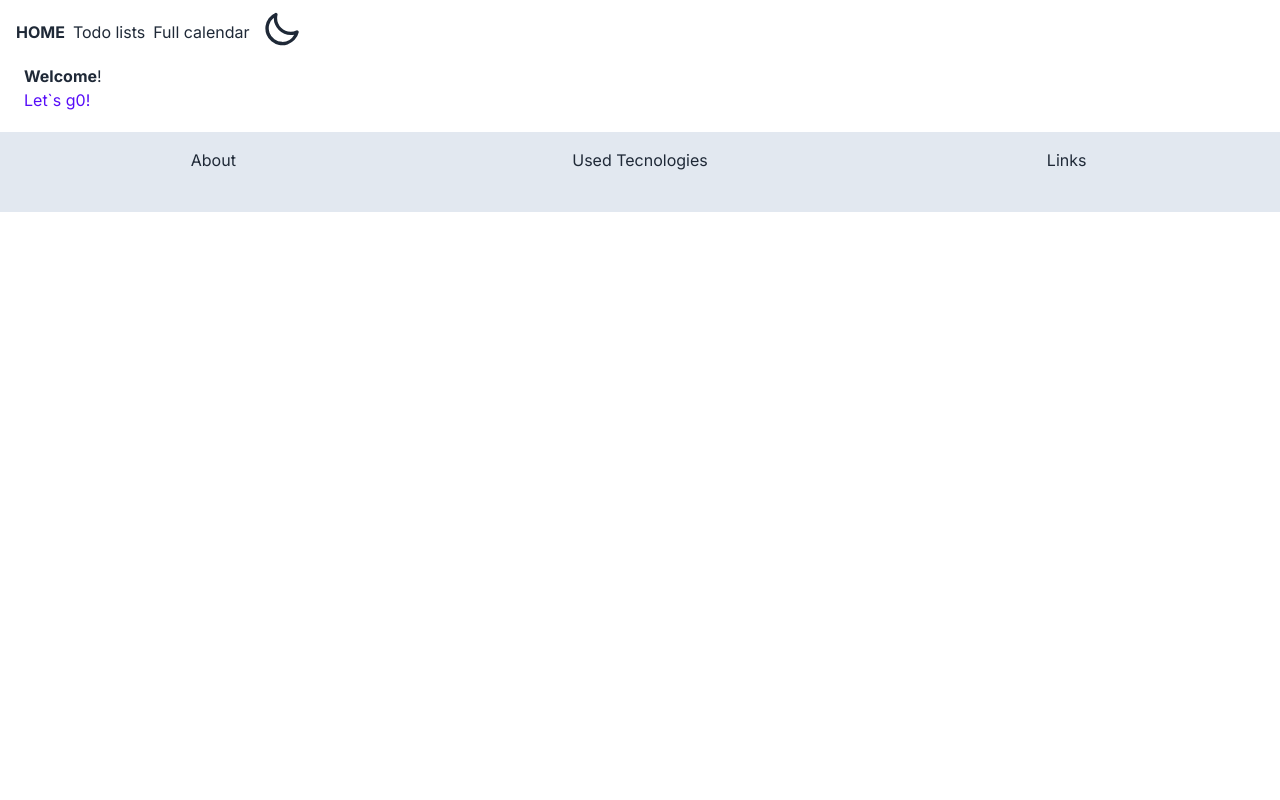
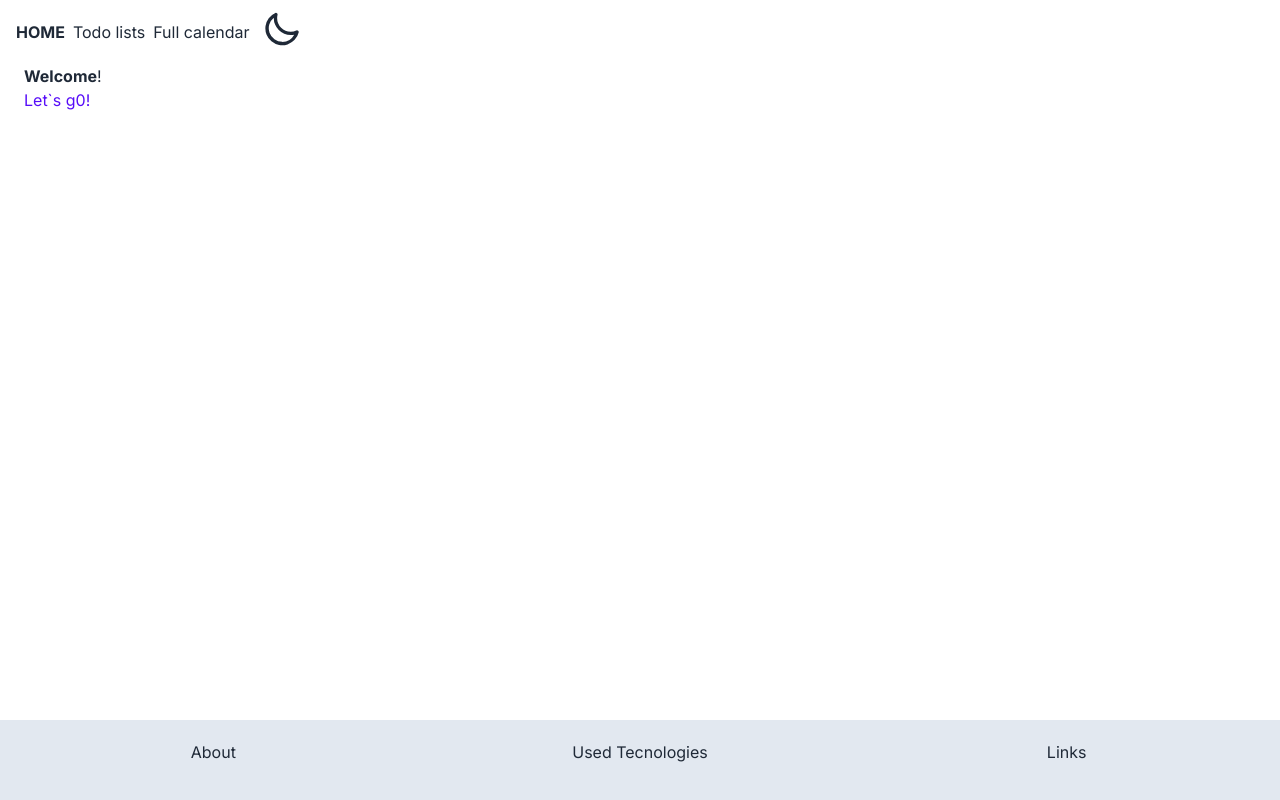
Before and after one commit to BertoPolo/week-plannerTS, a Next.js app: page / in a window 1280 px wide. Built offline with nearby package versions, Linux system fonts and the light colour scheme.

Commit message:
fixing footer to the bottom

```diff
--- a/components/Footer.tsx
+++ b/components/Footer.tsx
@@ -2,11 +2,13 @@ import React from "react"
 
 const Footer = () => {
   return (
-    <div className="mt-5 relative h-20 w-screen bg-slate-200">
-      <div className="absolute inset-x-0 bottom-0 h-16 grid grid-cols-3 text-center">
-        <h4>About</h4>
-        <h4>Used Tecnologies</h4>
-        <h4>Links</h4>
+    <div className="static">
+      <div className="absolute bottom-0 left-0 mt-5 h-20 w-screen bg-slate-200">
+        <div className="h-16 grid grid-cols-3 text-center pt-5">
+          <h4>About</h4>
+          <h4>Used Tecnologies</h4>
+          <h4>Links</h4>
+        </div>
       </div>
     </div>
   )
```
